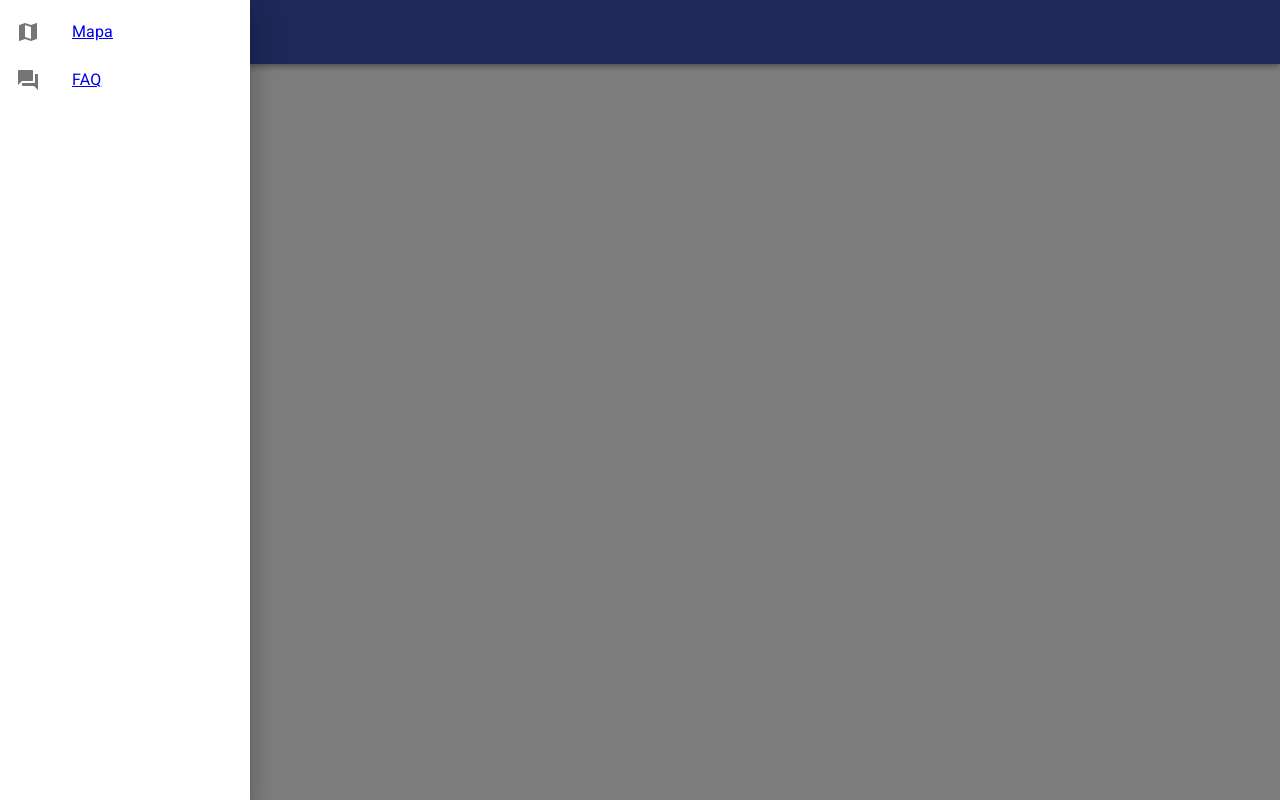
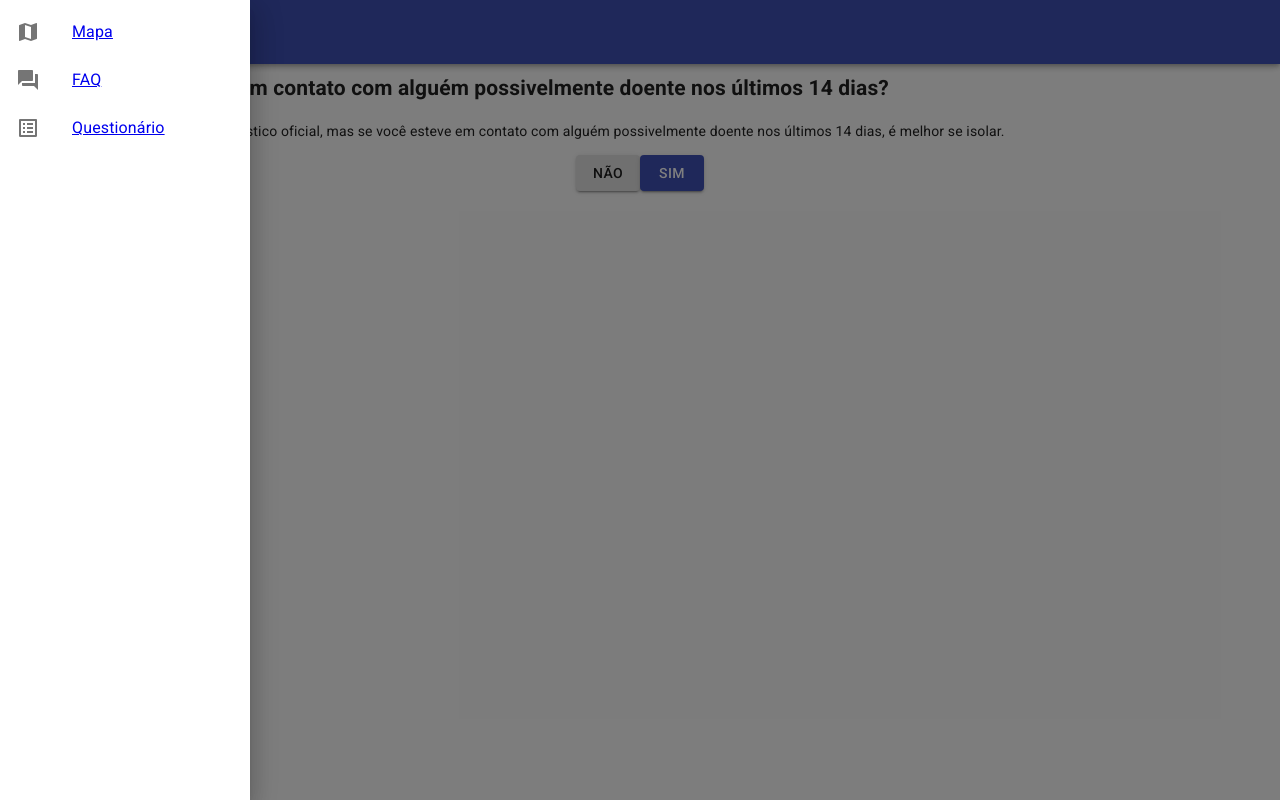
Before and after one commit to covid-19-unibh/app, a React (Create React App) app: page /questionary in a window 1280 px wide. Both pictures are taken after a click on the button "menu". Built offline with nearby package versions, Linux system fonts and the light colour scheme; no server answers; what react-geolocated would draw is missing.

Commit message:
feat: add Questionary screen

```diff
--- a/src/App.tsx
+++ b/src/App.tsx
@@ -7,6 +7,7 @@ import MapScreen from './pages/MapScreen/MapScreen'
 import ChatScreen from './pages/ChatScreen/ChatScreen'
 import LocationRequired from './pages/LocationRequired/LocationRequired'
 import LocationProtectedRoute from './components/LocationProtectedRoute/LocationProtectedRoute'
+import QuestionaryScreen from './pages/QuestionaryScreen/QuestionaryScreen'
 
 const useStyles = makeStyles((theme) => ({
   content: {
@@ -14,7 +15,14 @@ const useStyles = makeStyles((theme) => ({
   },
 }))
 
-const chooseTitle = (pathname: string) => (pathname === '/' ? 'Mapa' : 'Chat')
+const chooseTitle = (pathname: string) => {
+  switch (pathname) {
+    case '/': return 'Mapa'
+    case '/faq': return 'Chat'
+    case '/questionary': return 'Questionário'
+    default: return 'Mapa'
+  }
+}
 
 function App() {
   const classes = useStyles()
@@ -37,6 +45,10 @@ function App() {
             <ChatScreen />
           </Route>
 
+          <Route exact path="/questionary">
+            <QuestionaryScreen />
+          </Route>
+
           <LocationProtectedRoute exact path="/">
             <MapScreen />
           </LocationProtectedRoute>
--- a/src/components/Sidebar/Sidebar.tsx
+++ b/src/components/Sidebar/Sidebar.tsx
@@ -6,6 +6,7 @@ import ListItem from '@material-ui/core/ListItem'
 import ListItemIcon from '@material-ui/core/ListItemIcon'
 import ListItemText from '@material-ui/core/ListItemText'
 import QuestionAnswerIcon from '@material-ui/icons/QuestionAnswer'
+import ListAlt from '@material-ui/icons/ListAlt'
 import MapIcon from '@material-ui/icons/Map'
 import { Link } from 'react-router-dom'
 
@@ -48,6 +49,14 @@ export default function Sidebar({ open, onToggle }: PropTypes) {
               <ListItemText primary="FAQ" />
             </ListItem>
           </Link>
+          <Link to="/questionary">
+            <ListItem button key="Questionary">
+              <ListItemIcon>
+                <ListAlt />
+              </ListItemIcon>
+              <ListItemText primary="Questionário" />
+            </ListItem>
+          </Link>
         </List>
       </div>
     </Drawer>
--- /dev/null
+++ b/src/pages/QuestionaryScreen/QuestionaryScreen.tsx
@@ -0,0 +1,47 @@
+import React from 'react'
+import Container from '@material-ui/core/Container'
+import { Button, makeStyles } from '@material-ui/core'
+import { useHistory } from 'react-router-dom'
+
+const useStyles = makeStyles(() => ({
+  buttons: {
+    display: 'flex',
+    justifyContent: 'center'
+  }
+}))
+
+const QuestionaryScreen = () => {
+  const cls = useStyles()
+  const history = useHistory()
+
+  const handleClick = () => {
+    history.push('/')
+  }
+
+  return (
+    <Container>
+      <h2>Você viajou ou esteve em contato com alguém possivelmente doente nos últimos 14 dias?</h2>
+      <p>
+        Só um médico pode dar um diagnóstico oficial, mas se você esteve em contato com
+        alguém possivelmente doente nos últimos 14 dias, é melhor se isolar.
+      </p>
+      <div className={cls.buttons}>
+        <Button
+          variant="contained"
+          onClick={handleClick}
+        >
+          Não
+        </Button>
+        <Button
+          variant="contained"
+          color="primary"
+          onClick={handleClick}
+        >
+          Sim
+        </Button>
+      </div>
+    </Container>
+  )
+}
+
+export default QuestionaryScreen
```
